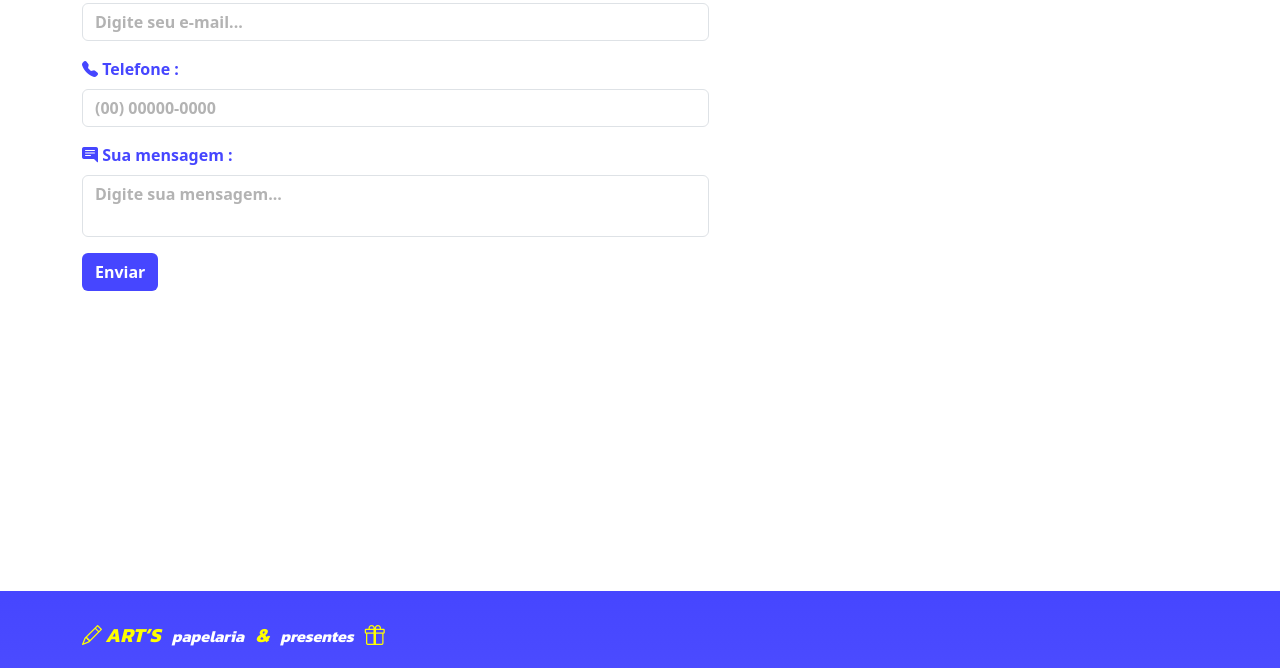
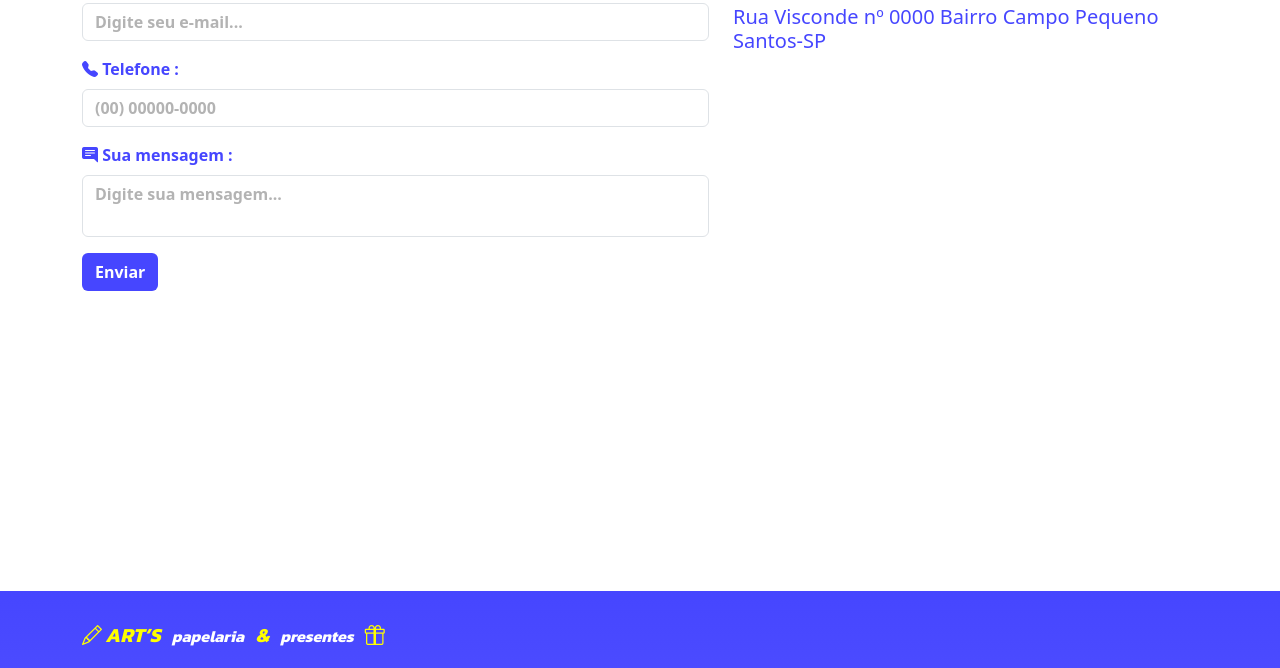
Before and after one commit to gabrielquiri/page_14, a plain HTML site: page index.html in a window 1280 px wide. Shown: the part 2695-3363 px from the top of the page. Drawn offline with nearby package versions, Linux system fonts and the light colour scheme.

Commit message:
commit-inicial

```diff
--- a/index.html
+++ b/index.html
@@ -591,6 +591,9 @@
                                     <i class="bi bi-cursor-fill"></i>
                                     Endereço
                                 </h4>
+                                <h5 class="text-colored">
+                                    Rua Visconde nº 0000 Bairro Campo Pequeno Santos-SP
+                                </h5>
                             </div>
                         </div>
                     </div>
```
